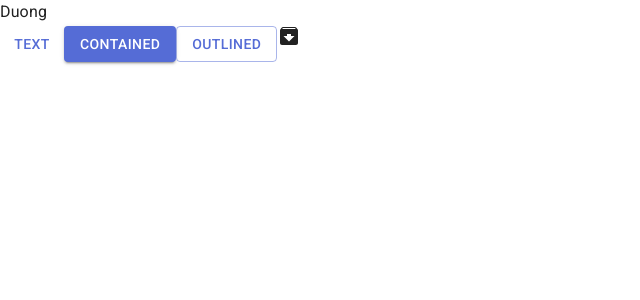
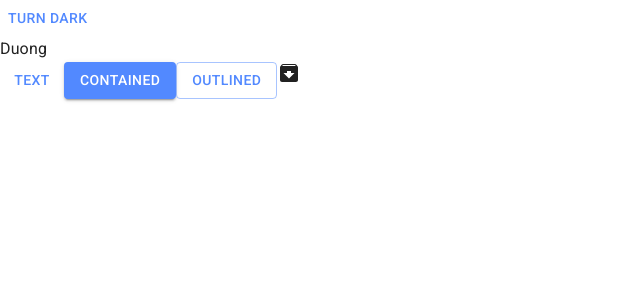
Before and after one commit to nthduong/kanbanflow-web, a React (Vite) app: page / in a window 1280 px wide. Shown: the top 300 px of the page, without its empty margins (0-640 px from the left). Built offline with nearby package versions, Linux system fonts and the light colour scheme.

Commit message:
update theming

```diff
--- a/src/App.jsx
+++ b/src/App.jsx
@@ -1,14 +1,29 @@
 import Button from "@mui/material/Button";
-import ArchiveIcon from '@mui/icons-material/Archive';
+import ArchiveIcon from "@mui/icons-material/Archive";
+import { useColorScheme } from "@mui/material/styles";
+
+function ModeToggle() {
+  const { mode, setMode } = useColorScheme();
+  return (
+    <Button
+      onClick={() => {
+        setMode(mode === "light" ? "dark" : "light");
+      }}
+    >
+      {mode === "light" ? "Turn dark" : "Turn light"}
+    </Button>
+  );
+}
 
 function App() {
   return (
     <>
+      <ModeToggle />
       <div>Duong</div>
       <Button variant="text">Text</Button>
       <Button variant="contained">Contained</Button>
       <Button variant="outlined">Outlined</Button>
-      <ArchiveIcon/>
+      <ArchiveIcon />
     </>
   );
 }
--- a/src/assets/theme.js
+++ b/src/assets/theme.js
@@ -1,20 +1,23 @@
-import { createTheme } from "@mui/material/styles";
-import { red } from "@mui/material/colors";
+import { experimental_extendTheme as extendTheme } from "@mui/material/styles";
 
-const theme = createTheme({
-  palette: {
-    mode: "light",
-
-    primary: {
-      main: "#556cd6",
+const theme = extendTheme({
+  colorSchemes: {
+    light: {
+      palette: {
+        primary: {
+          main: "#5289ff",
+        },
+      },
     },
-    secondary: {
-      main: "#19857b",
-    },
-    error: {
-      main: red.A400,
+    dark: {
+      palette: {
+        primary: {
+          main: "#fff",
+        },
+      },
     },
   },
+  // ...other properties
 });
 
 export default theme;
```
Also changed, not shown: src/main.jsx (+4 -4 lines).
